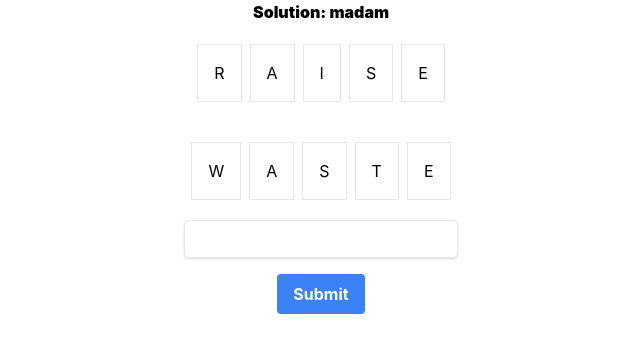
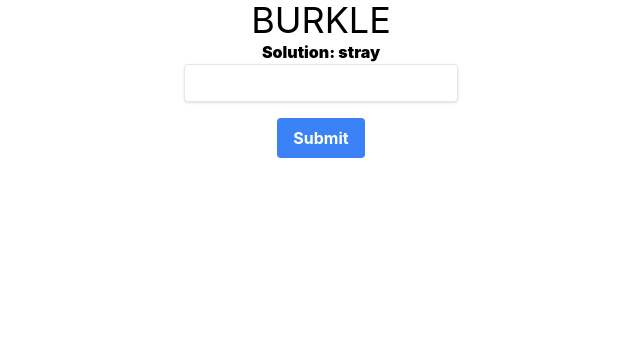
Before and after one commit to samb007/wordle, a React (Create React App) app: page / in a window 1280 px wide. Shown: the top 352 px of the page, without its empty margins (319-959 px from the left). Built offline with nearby package versions, Linux system fonts and the light colour scheme.

Commit message:
feat: add successful guess logic

```diff
--- a/src/App.tsx
+++ b/src/App.tsx
@@ -1,21 +1,26 @@
 import './App.css';
 
+import {
+    LetterClue,
+    getSolution,
+    isWordAllowed,
+    letterClueHandler,
+} from './helpers/gameLogic';
 import { SubmitHandler, useForm } from 'react-hook-form';
 
 import React from 'react';
-import { getInitialSolution, isWordAllowed } from './helpers/gameLogic';
+import classnames from 'classnames';
 
 type Input = {
     attempt: string;
 };
 
 function App() {
-    const { register, handleSubmit } = useForm<Input>();
-    const [solution, setSolution] = React.useState(getInitialSolution());
-    const [solutionAttempts, setSolutionAttempts] = React.useState<string[]>([
-        'raise',
-        'waste',
-    ]);
+    const { register, handleSubmit, reset } = useForm<Input>();
+    const [solution, setSolution] = React.useState(getSolution());
+    const [solutionAttempts, setSolutionAttempts] = React.useState<string[]>(
+        []
+    );
     const [errorState, setErrorState] = React.useState(false);
 
     const onSubmit: SubmitHandler<Input> = ({ attempt }) => {
@@ -28,18 +33,53 @@ function App() {
         }
     };
 
-    console.log(getInitialSolution());
+    React.useEffect(() => {
+        reset();
+        if (solutionAttempts[solutionAttempts.length - 1] === solution) {
+            window.alert(
+                `Aren't you clever! You got it in ${solutionAttempts.length} goes!`
+            );
+            setSolution(getSolution());
+            setSolutionAttempts([]);
+        }
+    }, [reset, solution, solutionAttempts]);
 
     return (
         <div className="flex flex-col items-center justify-center">
-            <h1 className="font-black">Solution: {solution}</h1>
+            <h1 className="text-4xl">BURKLE</h1>
+            <h2 className="font-black">Solution: {solution}</h2>
             <div className="flex flex-col items-center justify-center">
                 {solutionAttempts.map((solutionAttempt) => {
                     return (
                         <div className="flex flex-row m-4">
-                            {solutionAttempt.split('').map((letter) => {
+                            {solutionAttempt.split('').map((letter, i) => {
                                 return (
-                                    <div className="p-4 m-1 border">
+                                    <div
+                                        className={classnames(
+                                            'p-4 m-1 border',
+                                            {
+                                                'bg-gray-500 text-white':
+                                                    letterClueHandler({
+                                                        letter,
+                                                        letterPosition: i,
+                                                        solution,
+                                                    }) === LetterClue.NotInWord,
+                                                'bg-amber-400 text-white':
+                                                    letterClueHandler({
+                                                        letter,
+                                                        letterPosition: i,
+                                                        solution,
+                                                    }) === LetterClue.InWord,
+                                                'bg-lime-600 text-white':
+                                                    letterClueHandler({
+                                                        letter,
+                                                        letterPosition: i,
+                                                        solution,
+                                                    }) ===
+                                                    LetterClue.InWordAndCorrectPlace,
+                                            }
+                                        )}
+                                    >
                                         {letter.toUpperCase()}
                                     </div>
                                 );
@@ -59,7 +99,7 @@ function App() {
                     pattern="[A-Za-z]{5}"
                 />
                 {errorState && (
-                    <p data-testid="error" className="text-red-600">
+                    <p data-testid="error" className="mb-2 text-red-600">
                         Word is not in the list
                     </p>
                 )}
--- a/src/helpers/gameLogic.ts
+++ b/src/helpers/gameLogic.ts
@@ -1,6 +1,6 @@
 import { allWords, answerWords } from '../words';
 
-export function getInitialSolution() {
+export function getSolution() {
     return answerWords[Math.floor(Math.random() * answerWords.length)];
 }
 
@@ -10,3 +10,27 @@ export function isWordAllowed(word: string): boolean {
     }
     return false;
 }
+
+export enum LetterClue {
+    NotInWord,
+    InWord,
+    InWordAndCorrectPlace,
+}
+
+export function letterClueHandler({
+    letter,
+    letterPosition,
+    solution,
+}: {
+    letter: string;
+    letterPosition: number;
+    solution: string;
+}): LetterClue {
+    if (letter === solution[letterPosition]) {
+        return LetterClue.InWordAndCorrectPlace;
+    }
+    if (solution.indexOf(letter) > -1) {
+        return LetterClue.InWord;
+    }
+    return LetterClue.NotInWord;
+}
```
Also changed, not shown: package.json (+5 -4 lines), 2 other files (tests, documents, lock files or other folders).
